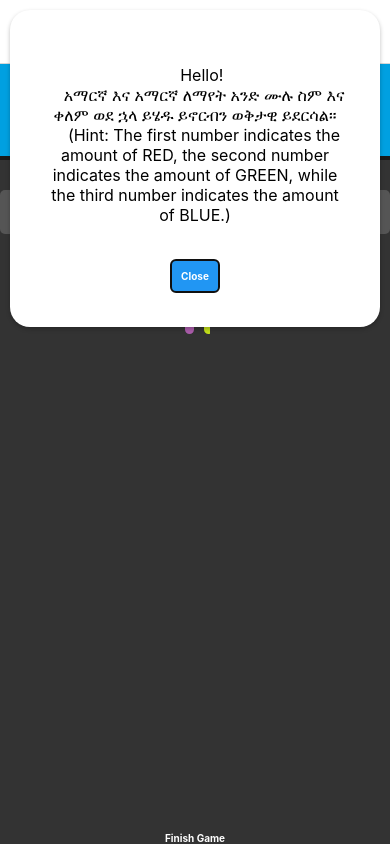
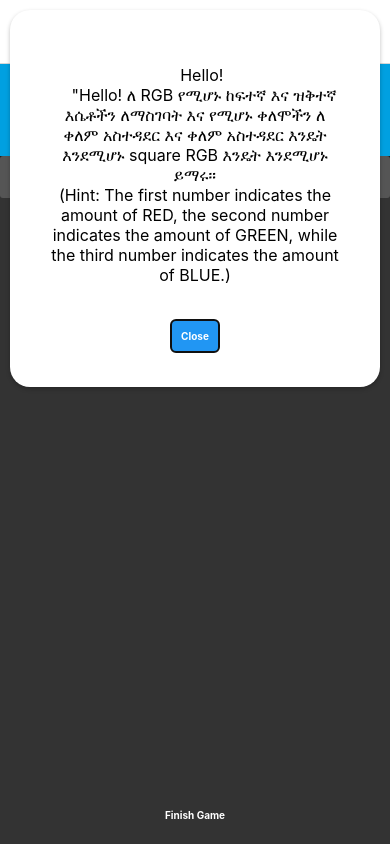
Before and after one commit to Merisola/DoneWithItt, a React Native app: screen /ColorGame in a window 390 px wide. Built offline with nearby package versions, Linux system fonts and the light colour scheme; no server answers; the database is empty.

Commit message:
final assignment commit

```diff
--- a/src/Styles/gameStyles.js
+++ b/src/Styles/gameStyles.js
@@ -2,8 +2,8 @@ import { StyleSheet } from "react-native";
 
 // Common styles
 const commonButtonStyles = {
-  borderRadius: 5,
-  padding: 4,
+  borderRadius: 3,
+  padding: 3,
   elevation: 3,
   marginVertical: 2,
 };
@@ -104,6 +104,11 @@ export const styles = StyleSheet.create({
     marginHorizontal: 5, // Spacing between buttons
     backgroundColor: "transparent", // Removed background color
   },
+  finishGameButton: {
+    ...commonButtonStyles,
+    marginVertical: 20, // Add vertical margin specifically for the Finish Game button
+    backgroundColor: "transparent", // Adjust as needed
+  },
   buttonText: {
     color: "#fff",
     fontSize: 10,
@@ -115,9 +120,10 @@ export const styles = StyleSheet.create({
     alignItems: "center",
   },
   hintText: {
-    marginTop: 50,
+    marginTop: 10,
     color: "orange",
-    fontSize: 10,
+    fontSize: 13,
+    marginVertical: 50,
   },
   difficultyContainer: {
     flexDirection: "row",
@@ -138,11 +144,11 @@ export const styles = StyleSheet.create({
     flexDirection: "row",
     justifyContent: "space-around",
     alignItems: "center",
-    marginTop: 5,
-    width: "100%", // Full width for horizontal layout
+    marginTop: 0,
+    width: "100%",
     backgroundColor: "#555", // Common background color for all buttons
     padding: 10, // Padding for better spacing
-    borderRadius: 5, // Rounded corners for the layout
+    borderRadius: 3,
   },
   feedbackText: {
     color: "orange",
--- a/src/screens/ColorGame.js
+++ b/src/screens/ColorGame.js
@@ -35,8 +35,8 @@ const ColorGame = () => {
 
   const instructionsText = `
     Hello!
-    አማርኛ እና አማርኛ ለማየት አንድ ሙሉ ስም እና ቀለም ወደ ኋላ ይሄዱ ይኖርብን ወቅታዊ ይደርሳል።
-    (Hint: The first number indicates the amount of RED, the second number indicates the amount of GREEN, while the third number indicates the amount of BLUE.)
+    "Hello! ለ RGB የሚሆኑ ከፍተኛ እና ዝቅተኛ እሴቶችን ለማስገባት እና የሚሆኑ ቀለሞችን ለ ቀለም አስተዳደር እና ቀለም አስተዳደር እንዴት እንደሚሆኑ square RGB እንዴት እንደሚሆኑ ይማሩ።
+(Hint: The first number indicates the amount of RED, the second number indicates the amount of GREEN, while the third number indicates the amount of BLUE.)
   `;
 
   const saveScore = async (userName, score) => {
@@ -157,26 +157,7 @@ const ColorGame = () => {
         </Text>
       </View>
 
-      <TextInput
-        placeholder="Enter your name"
-        value={userName}
-        onChangeText={setUserName}
-        style={styles.input}
-      />
-
-      {/* Button to toggle past scores visibility */}
-      <TouchableOpacity onPress={() => setShowScores(!showScores)}>
-        <Text style={styles.buttonText}>
-          {showScores ? "Hide Past Scores" : "Show Past Scores"}
-        </Text>
-      </TouchableOpacity>
-
-      {/* Fetch Scores Component */}
-      <FetchScores setPlayerScores={setPlayerScores} />
-
-      {/* Conditionally render PastPlayerScores based on showScores state */}
-      {showScores && <PastPlayerScores playerScores={playerScores} />}
-
+      {/* Horizontal Layout */}
       <View style={styles.horizontalLayout}>
         <Animated.View style={{ transform: [{ scale: buttonScale }] }}>
           <TouchableOpacity
@@ -223,6 +204,26 @@ const ColorGame = () => {
         </View>
       </View>
 
+      <TextInput
+        placeholder="Enter your name"
+        value={userName}
+        onChangeText={setUserName}
+        style={styles.input}
+      />
+
+      {/* Button to toggle past scores visibility */}
+      <TouchableOpacity onPress={() => setShowScores(!showScores)}>
+        <Text style={styles.buttonText}>
+          {showScores ? "Hide Past Scores" : "Show Past Scores"}
+        </Text>
+      </TouchableOpacity>
+
+      {/* Fetch Scores Component */}
+      <FetchScores setPlayerScores={setPlayerScores} />
+
+      {/* Conditionally render PastPlayerScores based on showScores state */}
+      {showScores && <PastPlayerScores playerScores={playerScores} />}
+
       <FlatList
         data={colorOptions}
         renderItem={({ item }) => (
@@ -265,7 +266,7 @@ const ColorGame = () => {
         {hint ? <Text style={styles.hintText}>{hint}</Text> : null}
       </View>
 
-      <TouchableOpacity onPress={finishGame}>
+      <TouchableOpacity onPress={finishGame} style={styles.finishGameButton}>
         <Text style={styles.buttonText}>Finish Game</Text>
       </TouchableOpacity>
 
```
Also changed, not shown: ..bfg-report/2025-02-26/17-47-17/cache-stats.txt (added), ..bfg-report/2025-02-26/17-47-17/changed-files.txt (added), ..bfg-report/2025-02-26/17-47-17/object-id-map.old-new.txt (added), ..bfg-report/2025-02-26/17-47-17/protected-dirt/caee2208-HEAD.csv (added).
